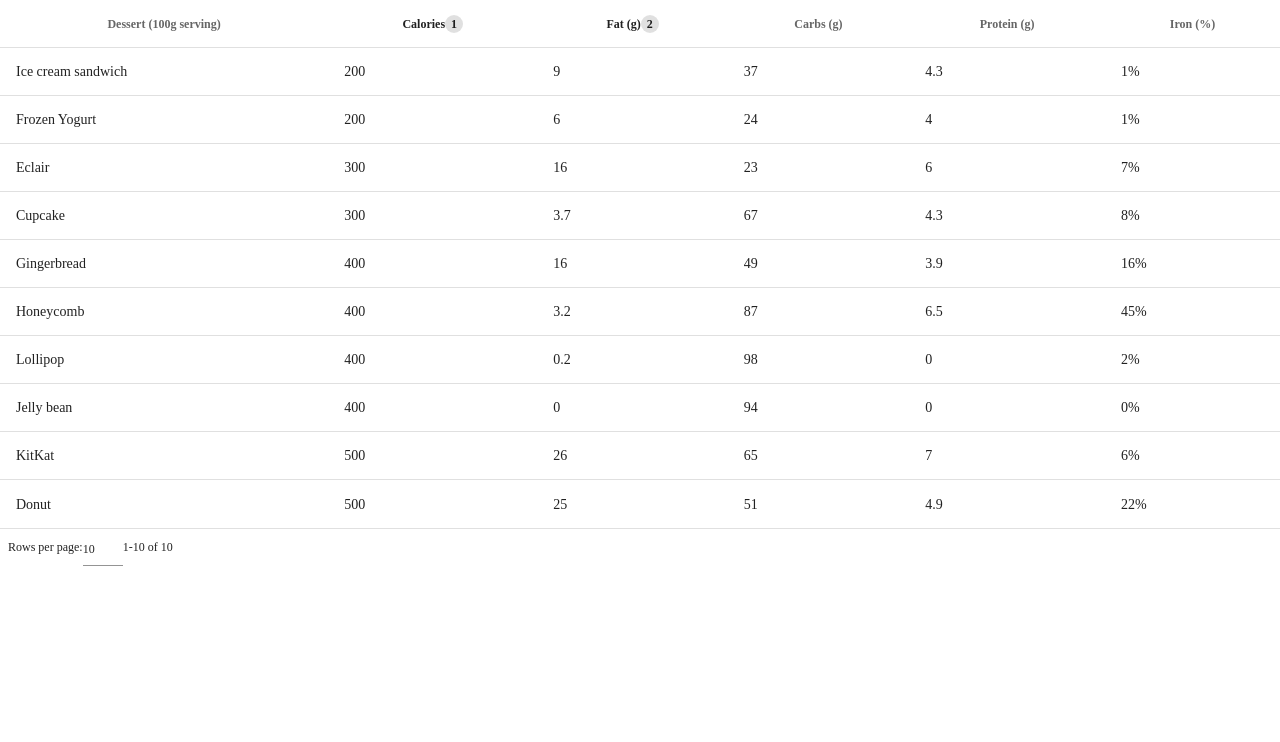
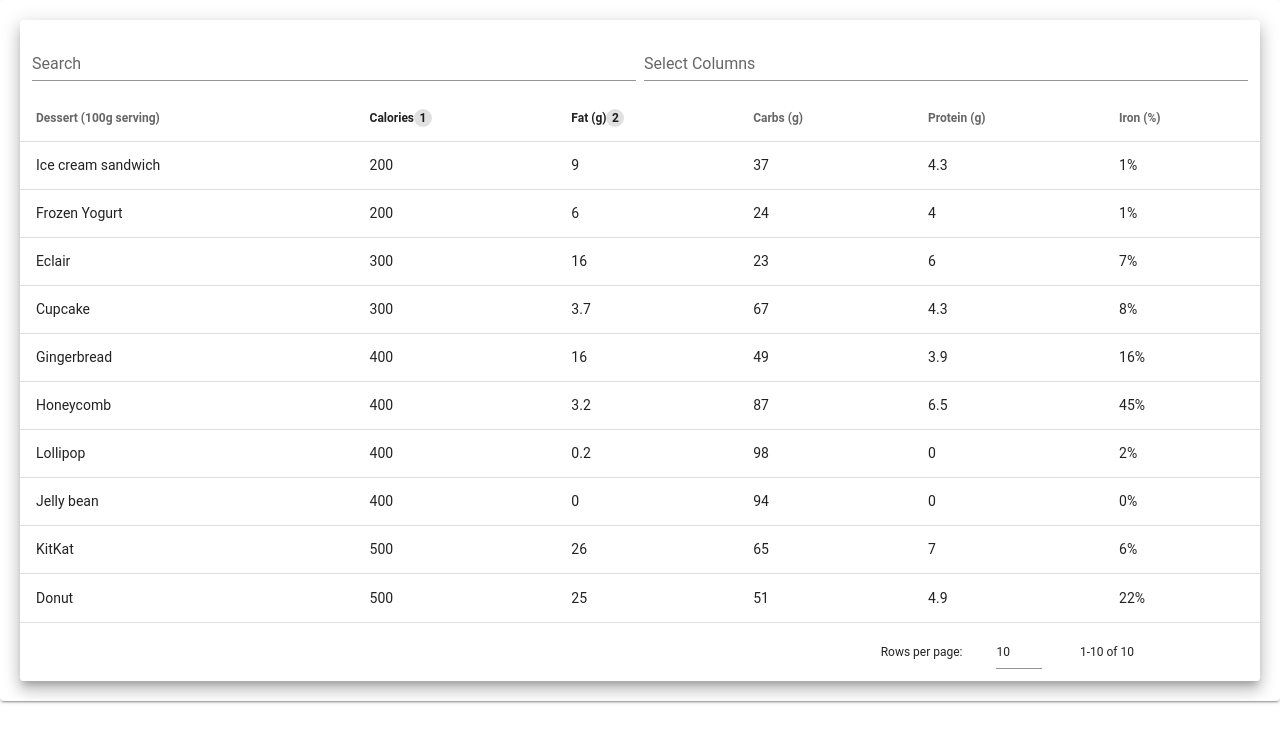
Before and after one commit to benwinding/vuetify-datatable-extended, a Vue app: page / in a window 1280 px wide. Shown: the top 742 px of the page. Built offline with nearby package versions, Linux system fonts and the light colour scheme; the HTML template or start-up script is replaced by a standard one.

Commit message:
Demo working much better

```diff
--- a/src/App.vue
+++ b/src/App.vue
@@ -1,14 +1,18 @@
 <template>
   <div id="app">
+    <v-app>
+      <v-card class="pa-5">
         <v-data-table-extended
           :headers="headers"
           :items="desserts"
           :sort-by="['calories', 'fat']"
           :sort-desc="[false, true]"
           multi-sort
-      class="elevation-1"
+          class="elevation-10"
         >
         </v-data-table-extended>
+      </v-card>
+    </v-app>
   </div>
 </template>
 
@@ -21,6 +25,7 @@ export default {
           text: "Dessert (100g serving)",
           align: "start",
           sortable: false,
+          select_filter: true,
           value: "name",
         },
         { text: "Calories", value: "calories" },
--- /dev/null
+++ b/src/plugin/filter.js
@@ -0,0 +1,34 @@
+// Credit: https://github.com/frontid/vuetify-data-table-multi-filter
+
+class FiltersHandler {
+  constructor() {
+    this.filterCallbacks = {};
+    this.filterValues = {};
+  }
+
+  updateFilterValue(filterName, filterValue) {
+    console.log('updated filter: ', filterName, ' value:', filterValue)
+    this.filterValues[filterName] = filterValue;
+  }
+
+  registerFilter(filterName, filterCallback) {
+    this.filterCallbacks[filterName] = filterCallback;
+  }
+
+  runFilters(value, search, item) {
+    const self = this;
+    console.log('running filters: ', {value, search, item})
+
+    for (let [filterName, filterCallback] of Object.entries(this.filterCallbacks)) {
+      const filterValue = self.filterValues[filterName];
+      const isFiltered = filterCallback(filterValue, item)
+      if (!isFiltered) {
+        return false;
+      }
+    }
+    return true;
+  }
+
+}
+
+export default FiltersHandler;
--- a/src/plugin/plugin.vue
+++ b/src/plugin/plugin.vue
@@ -1,7 +1,27 @@
 <template>
   <div>
+    <v-container fluid>
+      <v-row dense>
+        <v-col class="mb-n5">
+          <v-text-field
+            append-icon="mdi-magnify"
+            label="Search"
+            debounce
+            single-line
+            hide-details
+            v-model="searchValue"
+          ></v-text-field>
+        </v-col>
+        <v-col class="mb-n5">
+          <v-select label="Select Columns" multiple></v-select>
+        </v-col>
+      </v-row>
+    </v-container>
+
     <v-data-table
       v-bind="$attrs"
+      :search="searchValue"
+      :customFilter="customFilter"
     >
       <slot></slot>
     </v-data-table>
@@ -9,11 +29,43 @@
 </template>
 
 <script>
+import FiltersHandler from "./filter";
+
 export default {
-  props: ['filter']
-}
+  props: [],
+  data() {
+    return {
+      searchValue: "",
+      filterHandler: new FiltersHandler(),
+    };
+  },
+  watch: {
+    searchValue(newValue) {
+      this.filterHandler.updateFilterValue('name', newValue);
+    }
+  },
+  mounted() {
+    console.log({ $attrs: this.$attrs });
+    const headers = this.$attrs.headers;
+    headers
+      .filter((h) => h.select_filter)
+      .map((h) => {
+        const fieldName = h.value;
+        this.filterHandler.registerFilter(fieldName, (filterValue, item) => {
+          if (!filterValue) {
+            return item;
+          }
+          return item[fieldName].toLowerCase().includes(filterValue);
+        });
+      });
+  },
+  methods: {
+    filterAuthor(val) {
+      this.filterHandler.updateFilterValue("name", val);
+    },
+    customFilter(value, search, item) {
+      return this.filterHandler.runFilters(value, search, item);
+    },
+  },
+};
 </script>
-
-<style>
-
-</style>
```
Lines whose indentation alone changed are shown as unchanged.
